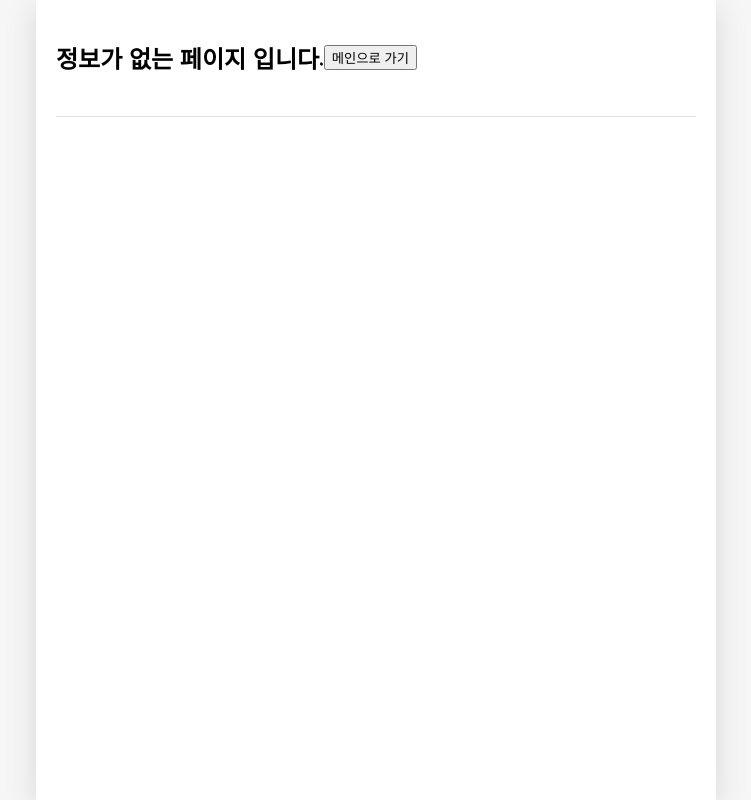
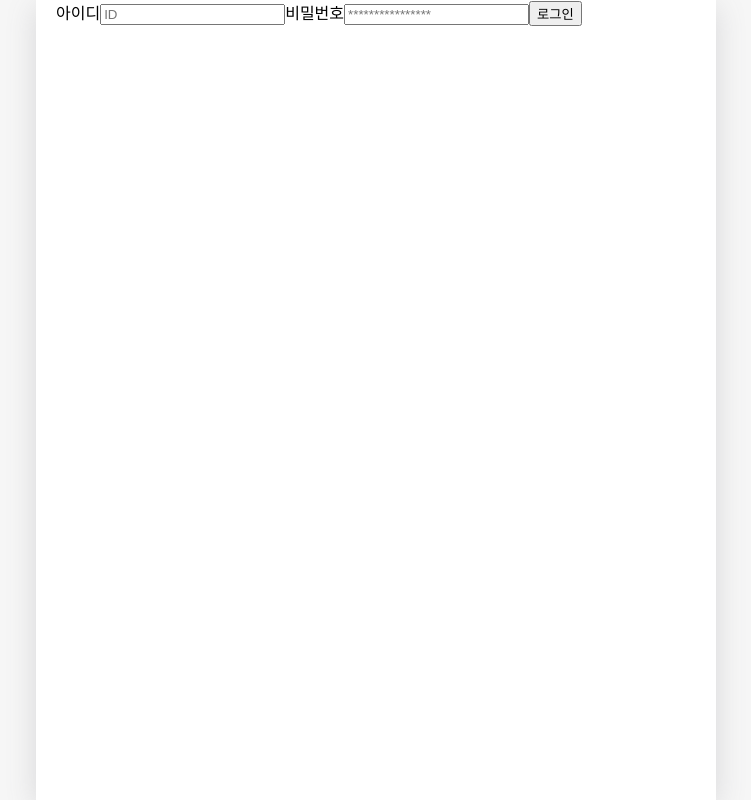
Before and after one commit to iamjunghwan/balbadak, a React (Create React App) app: page /login in a window 1280 px wide. Shown: the whole page, without its empty margins (264-1015 px from the left). Built offline with nearby package versions, Linux system fonts and the light colour scheme; a web font is replaced by a local one.

Commit message:
patch-package , react-hook-form

```diff
--- a/package.json
+++ b/package.json
@@ -13,6 +13,7 @@
     "axios": "^1.3.4",
     "react": "^18.2.0",
     "react-dom": "^18.2.0",
+    "react-hook-form": "^7.45.2",
     "react-loading-skeleton": "^3.3.0",
     "react-router-dom": "^6.9.0",
     "react-scripts": "^5.0.1",
@@ -25,7 +26,8 @@
     "start": "react-app-rewired start",
     "build": "react-app-rewired build",
     "test": "react-app-rewired test",
-    "eject": "react-app-rewired eject"
+    "eject": "react-app-rewired eject",
+    "postinstall": "patch-package"
   },
   "eslintConfig": {
     "extends": [
@@ -49,6 +51,8 @@
     "@babel/plugin-proposal-private-property-in-object": "^7.21.11",
     "cra-bundle-analyzer": "^0.1.1",
     "customize-cra": "^1.0.0",
+    "patch-package": "^7.0.0",
+    "postinstall-postinstall": "^2.1.0",
     "react-app-alias": "^2.2.2",
     "react-app-rewired": "^2.2.1"
   }
--- a/src/App.tsx
+++ b/src/App.tsx
@@ -12,6 +12,7 @@ const Main = lazy(() => import("@/pages/Main"));
 const EnrollPage = lazy(() => import("@/pages/EnrollPage"));
 const EditPage = lazy(() => import("@/pages/EditPage"));
 const ExceptPage = lazy(() => import("@/pages/ExceptPage"));
+const LoginPage = lazy(() => import("@/pages/LoginPage"));
 
 const router = createBrowserRouter([
   {
@@ -30,6 +31,10 @@ const router = createBrowserRouter([
   {
     path: "/*",
     element: <ExceptPage />,
+  },
+  {
+    path: "/login",
+    element: <LoginPage />,
   },
 ]);
 
--- a/src/config/callApi.js
+++ b/src/config/callApi.js
@@ -7,6 +7,8 @@ const callApi = axios.create({
   },
   timeout: 30000,
 });
+
+console.log(axios.Test);
 
 callApi.interceptors.request.use(
   (config) => {
--- /dev/null
+++ b/src/pages/LoginPage.tsx
@@ -0,0 +1,71 @@
+import { useForm } from "react-hook-form";
+
+/**
+ * 기능
+ * 1. 로그인 버튼을 연속 해서 누를 수 없게 컨트롤
+ * 2.
+ *
+ */
+
+const LoginPage = () => {
+  const {
+    handleSubmit,
+    register,
+    formState: { isSubmitted, isSubmitting, errors },
+  } = useForm();
+
+  const fncSubmit = async (data, e) => {
+    await new Promise((r) => setTimeout(r, 1_000));
+    console.log(data, e);
+  };
+
+  const fncOnError = async (data, e) => {
+    await new Promise((r) => setTimeout(r, 1_000));
+    //alert(JSON.stringify(data));
+    console.log(data, e);
+  };
+  return (
+    <form onSubmit={handleSubmit(fncSubmit, fncOnError)}>
+      <label htmlFor="email">아이디</label>
+      <input
+        id="ID"
+        type="ID"
+        placeholder="ID"
+        aria-invalid={isSubmitted ? (errors.ID ? "true" : "false") : undefined}
+        {...register("ID", {
+          required: "이메일은 필수 입력입니다.",
+          // pattern: {
+          //   value: /\S+@\S+\.\S+/,
+          //   message: "이메일 형식에 맞지 않습니다.",
+          // },
+        })}
+      />
+      {/* TS조심 */}
+      {errors.ID && <p>{errors.ID?.message?.toString()}</p>}
+      <label htmlFor="password">비밀번호</label>
+      <input
+        id="password"
+        type="password"
+        placeholder="****************"
+        aria-invalid={
+          isSubmitted ? (errors.password ? "true" : "false") : undefined
+        }
+        {...register("password", {
+          required: "비밀번호는 필수 입력입니다.",
+          minLength: {
+            value: 8,
+            message: "8자리 이상 비밀번호를 사용하세요.",
+          },
+        })}
+      />
+      {errors.password && (
+        <small role="alert">{errors.password.message.toString()}</small>
+      )}
+      <button type="submit" disabled={isSubmitting}>
+        로그인
+      </button>
+    </form>
+  );
+};
+
+export default LoginPage;
```
Also changed, not shown: 1 other file (tests, documents, lock files or other folders).
